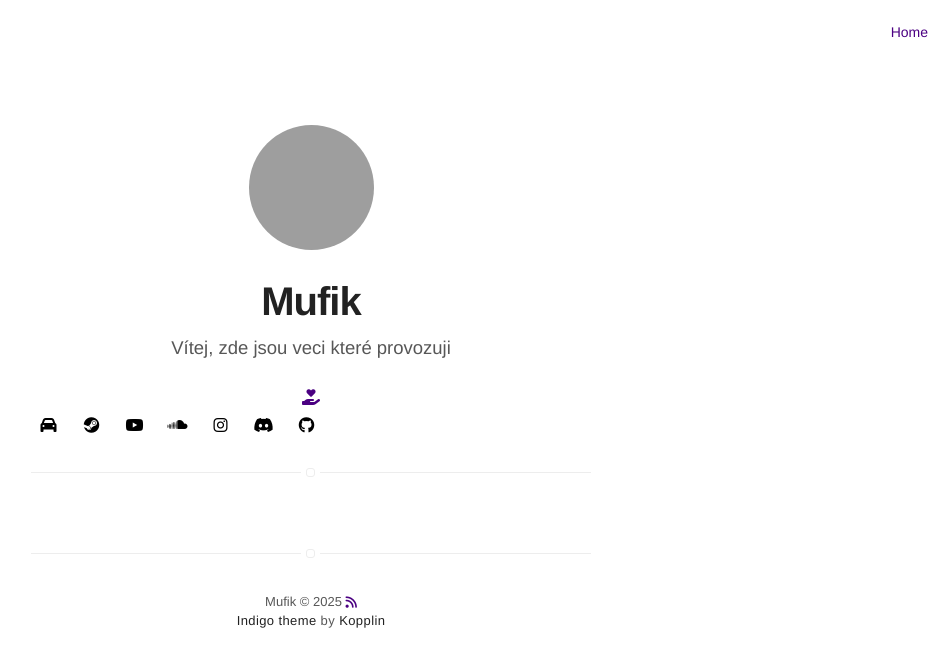
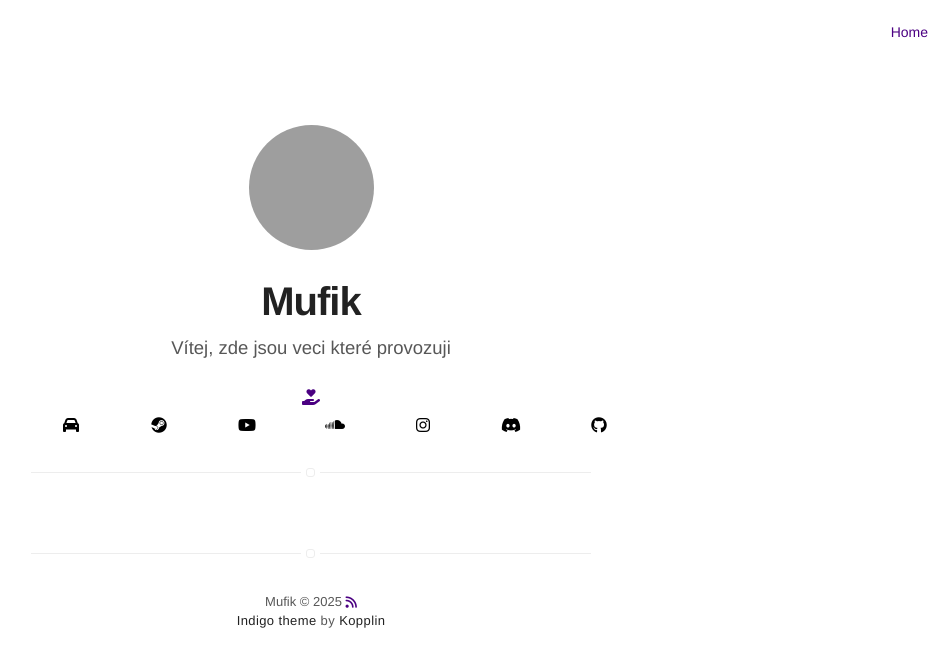
Before and after one commit to Muf1k/CZ, a Jekyll site: the page built from projects.html, in a window 1280 px wide. Shown: the top 667 px of the page, without its empty margins (329-1280 px from the left). Built offline with Jekyll 4.4.1, drawn with Linux system fonts in a browser that asks for light colours; nearby versions of some CDN libraries; grey boxes are pictures that could not be loaded.

Commit message:
Refactor social links styles for better layout

```diff
--- a/_sass/components/social-links.sass
+++ b/_sass/components/social-links.sass
@@ -3,7 +3,6 @@
     gap: 8px
     align-items: center
     flex-wrap: nowrap
-
 
     > .link
         margin: 0
@@ -12,18 +11,14 @@
         display: inline-flex
         align-items: center
         justify-content: center
-        vertical-align: middle
         flex: 0 0 auto
         height: 35px
-        width: 35px
+        width: 80px
         color: $zeta
-        float: none
 
         &:hover
             > svg
                 color: $delta
 
-
-    svg
+    > svg
         transition: all ease-in-out .2s
-        display: block
```
